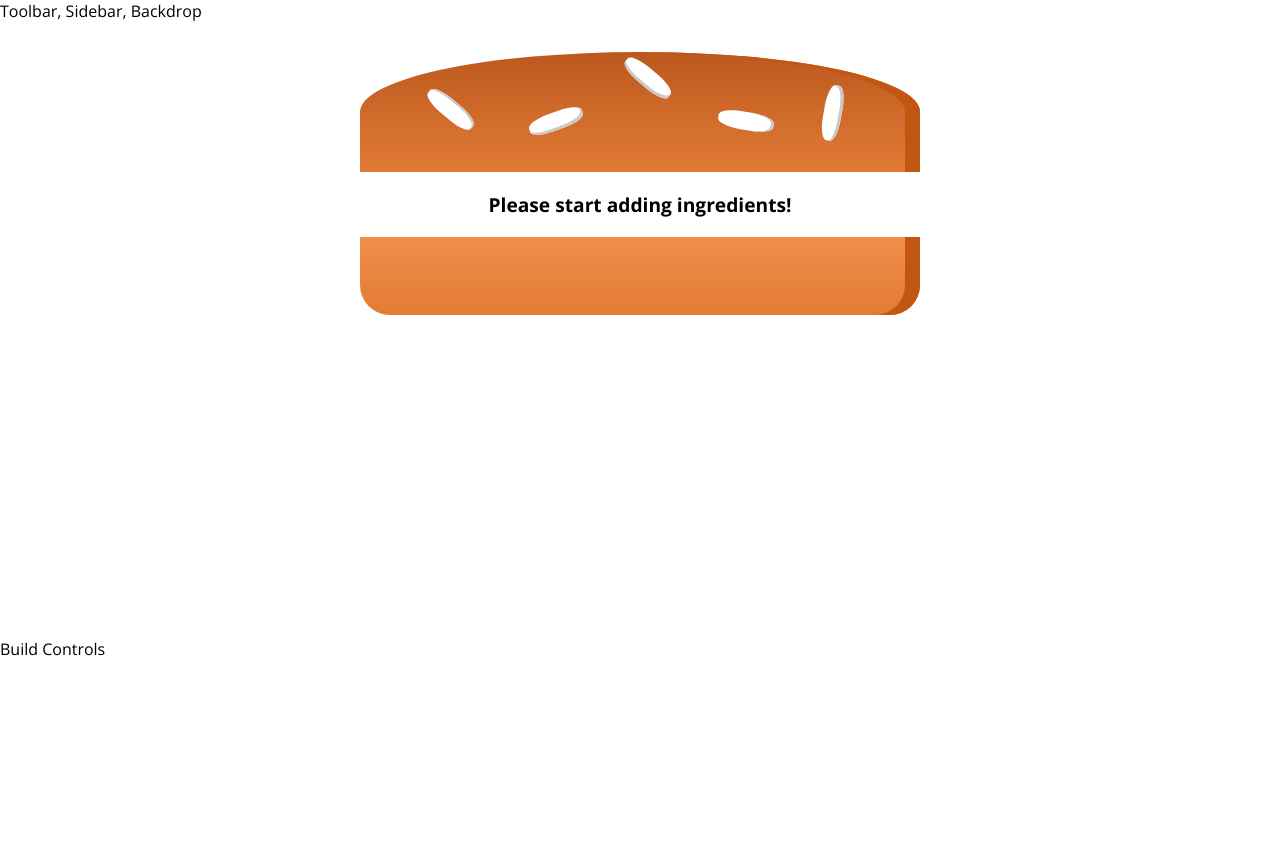
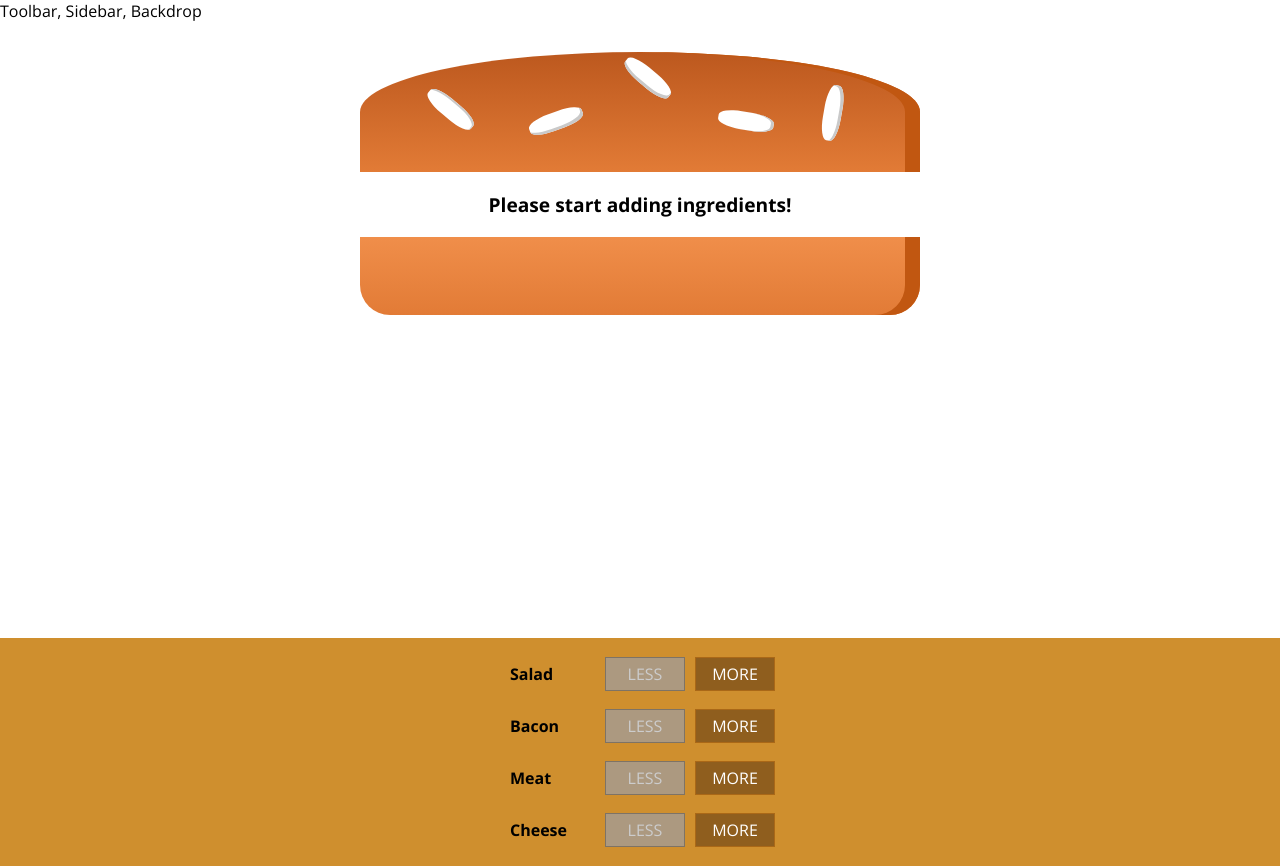
Before and after one commit to ambawaleankita/burger-builder, a React app: page / in a window 1280 px wide. Before the commit the page ends 800 px from the top, so only its background shows below. Built offline with nearby package versions, Linux system fonts and the light colour scheme.

Commit message:
adding build control component and connecting state to build controls

```diff
--- /dev/null
+++ b/src/components/Burger/BuildControls/BuildControl/BuildControl.css
@@ -0,0 +1,58 @@
+.BuildControl {
+    display: flex;
+    justify-content: space-between;
+    align-items: center;
+    margin: 5px 0;
+}
+
+.BuildControl button {
+    display: block;
+    font: inherit;
+    padding: 5px;
+    margin: 0 5px;
+    width: 80px;
+    border: 1px solid #AA6817;
+    cursor: pointer;
+    outline: none;
+}
+
+.BuildControl button:disabled {
+    background-color: #AC9980;
+    border: 1px solid #7E7365;
+    color: #ccc;
+    cursor: default;
+}
+
+.BuildControl button:hover:disabled {
+    background-color: #AC9980;
+    color: #ccc;
+    cursor: not-allowed;
+}
+
+.Label {
+    padding: 10px;
+    font-weight: bold;
+    width: 80px;
+}
+
+.BuildControl .Less {
+    background-color: #D39952;
+    color: white;
+}
+
+.BuildControl .More {
+    background-color: #8F5E1E;
+    color: white;
+}
+
+.BuildControl .Less:hover,
+.BuildControl .Less:active {
+    background-color: #DAA972;
+    color: white;
+}
+
+.BuildControl .More:hover,
+.BuildControl .More:active {
+    background-color: #99703F;
+    color: white;
+}
--- /dev/null
+++ b/src/components/Burger/BuildControls/BuildControl/BuildControl.js
@@ -0,0 +1,17 @@
+import React from 'react';
+import classes from './BuildControl.css';
+
+const buildControl = (props) => (
+    <div className={classes.BuildControl}>
+        <div className={classes.Label}>{props.label}</div>
+        <button
+            className={classes.Less}
+            onClick={props.removed}
+            disabled={props.disabled}>LESS</button>
+        <button
+            className={classes.More}
+            onClick={props.added}>MORE</button>
+    </div>
+)
+
+export default buildControl;
--- /dev/null
+++ b/src/components/Burger/BuildControls/BuildControls.css
@@ -0,0 +1,52 @@
+.BuildControls {
+    width: 100%;
+    background-color: #CF8F2E;
+    display: flex;
+    flex-flow: column;
+    align-items: center;
+    box-shadow: 0 2px 1px #ccc;
+    margin: auto;
+    padding: 10px 0;
+}
+
+.OrderButton {
+    background-color: #DAD735;
+    outline: none;
+    cursor: pointer;
+    border: 1px solid #966909;
+    color: #966909;
+    font-family: inherit;
+    font-size: 1.2em;
+    padding: 15px 30px;
+    box-shadow: 2px 2px 2px #966909;
+}
+
+.OrderButton:hover,
+.OrderButton:active {
+    background-color: #A0DB41;
+    border: 1px solid #966909;
+    color: #966909;
+}
+
+.OrderButton:disabled {
+    background-color: #C7C6C6;
+    cursor: not-allowed;
+    border: 1px solid #ccc;
+    color: #888888;
+}
+
+.OrderButton:not(:disabled) {
+    animation: enable 0.3s linear;
+}
+
+@keyframes enable {
+    0% {
+        transform: scale(1);
+    }
+    60% {
+        transform: scale(1.1);
+    }
+    100% {
+        transform: scale(1);
+    }
+}
--- /dev/null
+++ b/src/components/Burger/BuildControls/BuildControls.js
@@ -0,0 +1,23 @@
+import React from 'react';
+import classes from './BuildControls.css';
+import BuildControl from './BuildControl/BuildControl';
+const controls = [
+    { label: 'Salad', type: 'salad' },
+    { label: 'Bacon', type: 'bacon' },
+    { label: 'Meat', type: 'meat' },
+    { label: 'Cheese', type: 'cheese' },
+]
+const buildControls = (props) => (
+    <div className={classes.BuildControls}>
+        {controls.map(ctrl => (
+            <BuildControl
+                key={ctrl.label}
+                label={ctrl.label}
+                added={() => props.ingredientAdded(ctrl.type)}
+                removed={() => props.ingredientRemoved(ctrl.type)}
+                disabled={props.disabled[ctrl.type]} />
+        ))}
+    </div>
+);
+
+export default buildControls;
--- a/src/containers/BurgerBuilder/BurgerBuilder.js
+++ b/src/containers/BurgerBuilder/BurgerBuilder.js
@@ -1,7 +1,14 @@
 import React, { Component } from 'react';
 import Auxiliary from '../../hoc/Auxiliary';
 import Burger from '../../components/Burger/Burger';
+import BuildControls from '../../components/Burger/BuildControls/BuildControls';
 
+const INGREDIENT_PRICES = {
+    salad: 0.5,
+    bacon: 0.4,
+    meat: 1.3,
+    cheese: 0.7
+}
 class BurgerBuilder extends Component {
     // constructor(props) {
     //     super(props);
@@ -14,14 +21,60 @@
             bacon: 0,
             cheese: 0,
             meat: 0
+        },
+        totalPrice: 4
+    }
+
+    addIngredientHandler = (type) => {
+        const oldCount = this.state.ingredients[type];
+        const updatedCount = oldCount + 1;
+        const updatedIngredients = {
+            ...this.state.ingredients
+        };
+        updatedIngredients[type] = updatedCount;
+        const priceAddition = INGREDIENT_PRICES[type];
+        const oldPrice = this.state.totalPrice;
+        const newPrice = oldPrice + priceAddition;
+        this.setState({
+            ingredients: updatedIngredients,
+            totalPrice: newPrice
+        })
+    }
+
+    removeIngredientHandler = (type) => {
+        const oldCount = this.state.ingredients[type];
+        if (oldCount <= 0) {
+            return;
         }
+        const updatedCount = oldCount - 1;
+        const updatedIngredients = {
+            ...this.state.ingredients
+        };
+        updatedIngredients[type] = updatedCount;
+        const priceDeduction = INGREDIENT_PRICES[type];
+        const oldPrice = this.state.totalPrice;
+        const newPrice = oldPrice - priceDeduction;
+        this.setState({
+            ingredients: updatedIngredients,
+            totalPrice: newPrice
+        })
     }
 
     render() {
+        const disabledInfo = {
+            ...this.state.ingredients
+        };
+        for (let key in disabledInfo) {
+            disabledInfo[key] = disabledInfo[key] <= 0
+        }
+        // {salad: true, meat: false, ...}
         return (
             <Auxiliary>
                 <Burger ingredients={this.state.ingredients} />
-                <div>Build Controls</div>
+                <BuildControls
+                    ingredientAdded={this.addIngredientHandler}
+                    ingredientRemoved={this.removeIngredientHandler}
+                    disabled={disabledInfo} />
             </Auxiliary>
         );
     }
```
